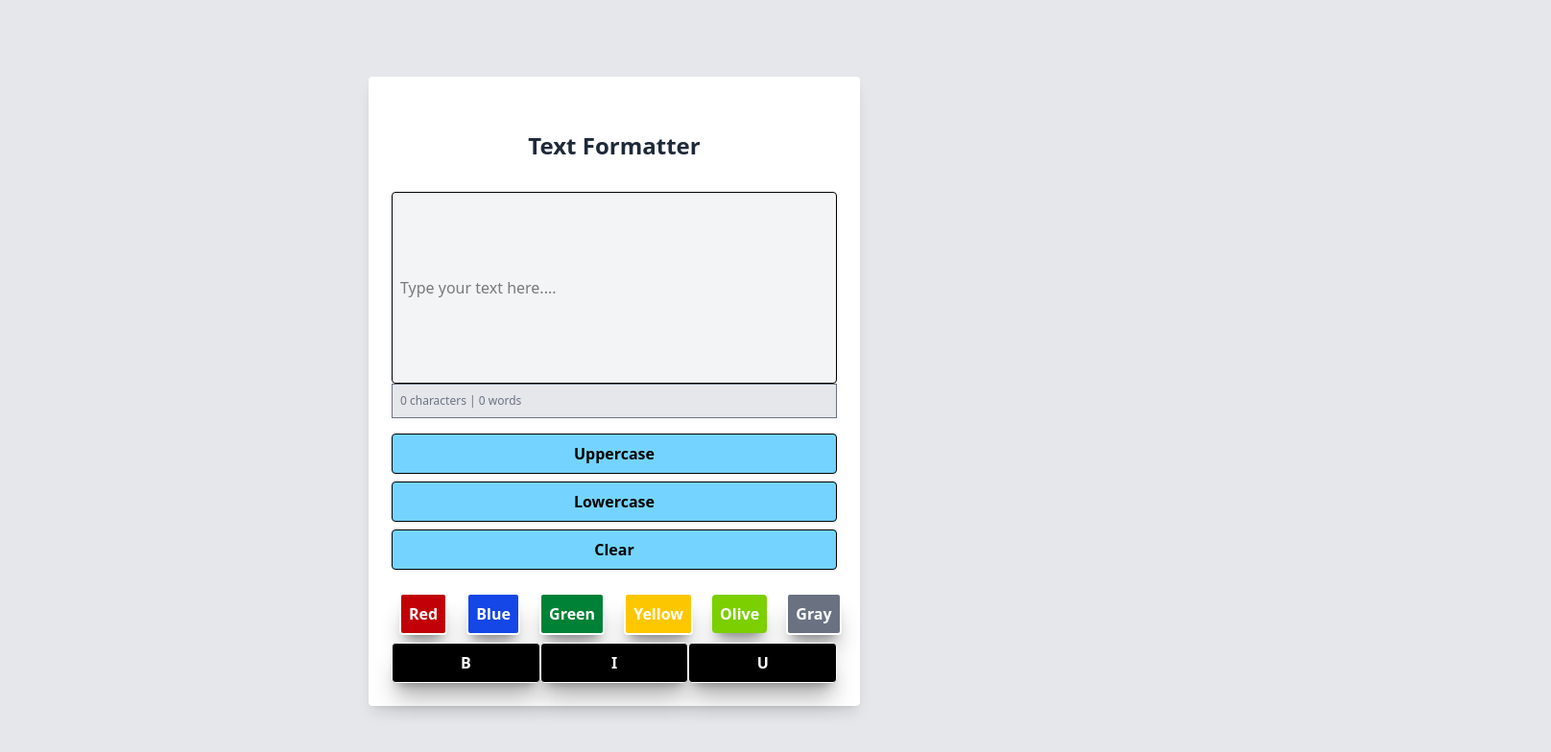
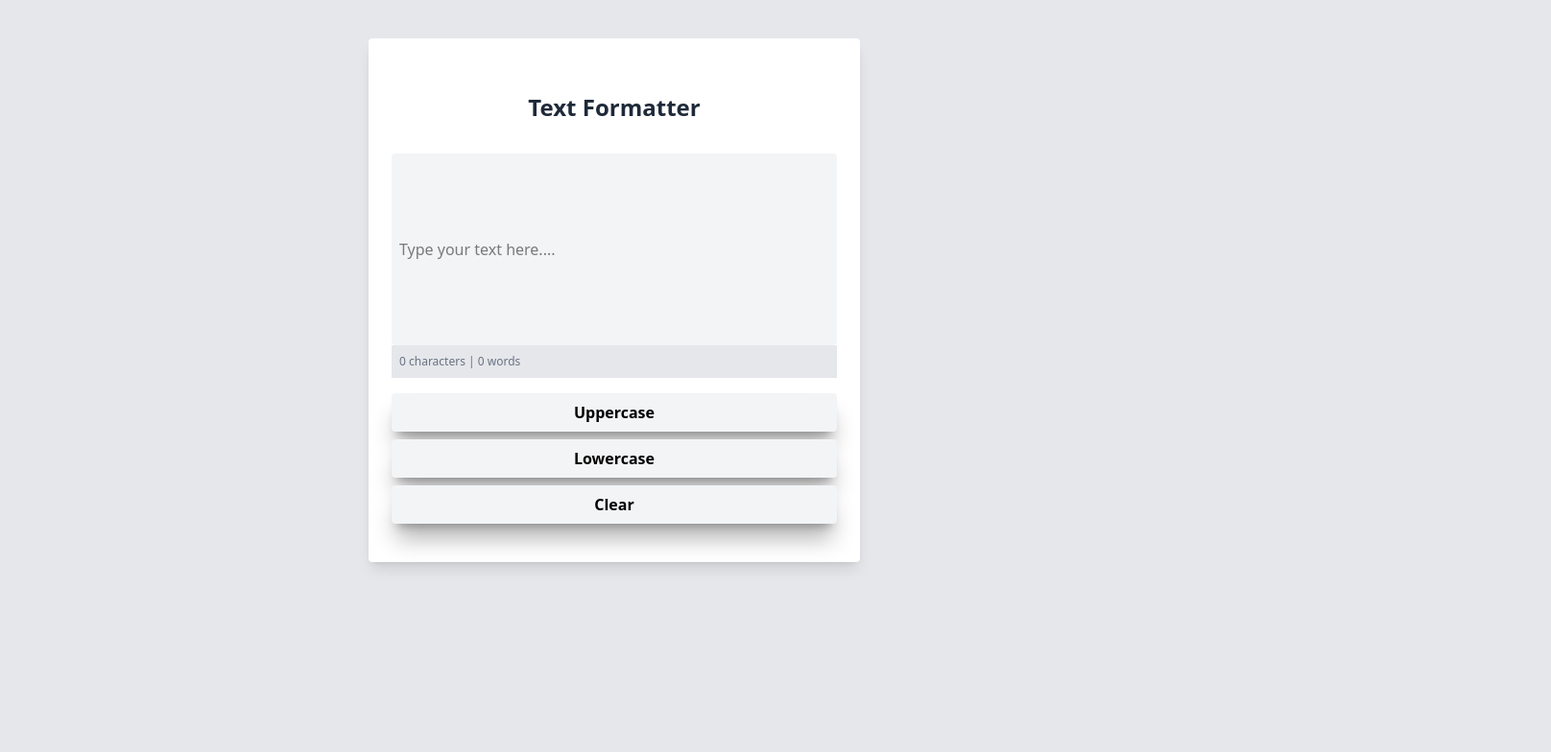
Before and after one commit to developerinshafa/js-dom-text-formatter, a website built with Vite: page index.html in a window 1280 px wide. Both pictures are taken after a click on the button "Uppercase". Shown: the whole page at 96% size, 1616 px wide, since content can reach past the window. Built offline with nearby package versions, Linux system fonts and the light colour scheme.

Commit message:
feat:js valudation add UI change

```diff
--- a/index.html
+++ b/index.html
@@ -5,41 +5,44 @@
     <!-- <link rel="icon" type="image/svg+xml" href="/vite.svg" /> -->
     <meta name="viewport" content="width=device-width, initial-scale=1.0" />
      <link href="/src/style.css" rel="stylesheet">
-    <title>text-formatter</title>
+    <title>Text Formatter</title>
   </head>
-  <body class="bg-gray-200">
-    <div class="flex justify-center items-cente mt-20 ">
-
+  <body data-new-gr-c-s-check-loaded="14.1268.0" data-gr-ext-installed="" class="bg-gray-200">
+    <div class="flex justify-center items-cente mt-10 w-full">
       <!-- text area -->
       <div class="bg-white w-full max-w-lg rounded shadow-lg p-6">
        <h1 class="text-2xl font-bold text-center text-gray-800 p-8">Text Formatter</h1>
-        <input type="text" id="textInput" placeholder="Type your text here...." class="border rounded w-full h-50 p-2 cursor-pointer bg-gray-100">
+        <input type="text" id="textArea" placeholder="Type your text here...." class="border-gray-50 rounded w-full h-50 p-2 cursor-pointer bg-gray-100">
         <div>
-          <p class="text-gray-500 dark:text-[#9eb4b7] text-xs p-2 font-medium  leading-normal bg-gray-200 border">0 characters | 0 words</p>
+          <p class="text-gray-500 dark:text-[#9eb4b7] text-xs p-2 font-medium  leading-normal bg-gray-200 border-gray-50">0 characters | 0 words</p>
         </div>
       <!-- button -->
-      <div class="grid grid-cols-1 mt-4 font-bold space-y-2 max-w-lg">
-        <button class="border p-2 cursor-pointer rounded bg-sky-300">Uppercase</button>
-        <button class="border p-2 cursor-pointer rounded bg-sky-300">Lowercase</button>
-        <button class="border p-2 cursor-pointer rounded bg-sky-300">Clear</button>
+      <div class="grid grid-cols-1 w-full mt-4 font-bold space-y-2 max-w-lg">
+        <button id="uppercaseBtn" class="border-gray-200 shadow-xl/30 p-2 rounded bg-gray-100 text-black hover:bg-gray-300 hover:text-white cursor-pointer hover:shadow-red-900">Uppercase</button>
+        <button  id="lowercaseBtn" class="border-gray-200 p-2 rounded shadow-xl/30 bg-gray-100 text-black hover:bg-gray-300 hover:text-white hover:shadow-red-900 cursor-pointer">Lowercase</button>
+        <button id="clearBtn" class=" border-gray-200 p-2 rounded shadow-xl/30 bg-gray-100 text-black hover:bg-gray-300 hover:text-white hover:shadow-red-900 cursor-pointer">Clear</button>
       </div>
       <!-- color -->
-        <div class="colorChanger w-300 pt-4 space-x-4 justify-center items-center m-2" id="colorChanged">
-          <button class="color-button border-2 shadow-xl/30 rounded p-2 bg-red-700 text-white font-bold" data-color="red">Red</button>
-          <button class="color-button border-2 shadow-xl/30 rounded p-2 bg-blue-700 text-white font-bold" data-color="Blue">Blue</button>
-          <button class="color-button border-2 shadow-xl/30 rounded p-2 bg-green-700 text-white font-bold" data-color="green">Green</button>
-          <button class="color-button border-2 shadow-xl/30 rounded p-2 bg-yellow-400 text-white font-bold" data-color="yellow">Yellow</button>
-          <button class="color-button borde2 shadow-xl/30 rounded p-2 bg-lime-500 text-white font-bold" data-color="lime">Olive</button>
-          <button class="color-button border-2 shadow-xl/30 rounded p-2 bg-gray-500 text-white font-bold" data-color="gray">Gray</button>
-      </div>
+        <!-- <div class="colorChanger w-full pt-4 space-x-4 justify-center items-center m-2 " id="colorChanged">
+          <button class="color-button border-2 shadow-xl/30 rounded p-2 bg-red-700 text-white font-bold cursor-pointer hover:bg-red-300 hover:text-black" data-color="red">Red</button>
+          <button class="color-button border-2 shadow-xl/30 rounded p-2 bg-blue-700 text-white font-bold cursor-pointer hover:bg-blue-300 hover:text-black" data-color="Blue">Blue</button>
+          <button class="color-button border-2 shadow-xl/30 rounded p-2 bg-green-700 text-white font-bold cursor-pointer hover:bg-green-300 hover:text-black" data-color="green">Green</button>
+          <button class="color-button border-2 shadow-xl/30 rounded p-2 bg-yellow-400 text-white font-bold cursor-pointer hover:bg-yellow-300 hover:text-black" data-color="yellow">Yellow</button>
+          <button class="color-button borde2 shadow-xl/30 rounded p-2 bg-lime-500 text-white font-bold cursor-pointer hover:bg-lime-300 hover:text-black" data-color="lime">Olive</button>
+          <button class="color-button border-2 shadow-xl/30 rounded p-2 bg-gray-500 text-white font-bold cursor-pointer hover:bg-gray-300 hover:text-black" data-color="gray">Gray</button>
+      </div> -->
       <!-- button -->
-       <div class="flex ">
-        <button class="border shadow-xl/30 rounded p-2 w-full bg-black text-white font-bold">B</button>
-        <button class="border shadow-xl/30 rounded p-2 w-full bg-black text-white font-bold">I</button>
-        <button class="border shadow-xl/30 rounded p-2 w-full bg-black text-white font-bold">U</button>
-       </div>
+       <!-- <div class="flex mt-8 space-x-2 w-full">
+        <button id="boldBtn" class="border-gray-200 shadow-xl/30 rounded p-2 w-full bg-gray-100 text-black font-bold cursor-pointer hover:bg-gray-300 hover:text-black">B</button>
+        <button id="italicBtn" class="border-gray-200 shadow-xl/30 rounded p-2 w-full bg-gray-100 text-black font-bold cursor-pointer hover:bg-gray-300 hover:text-black">I</button>
+        <button id="underLineBtn" class="border-gray-200 shadow-xl/30 rounded p-2 w-full bg-gray-100 text-black font-bold cursor-pointer hover:bg-gray-300 hover:text-black">U</button>
+       </div> -->
+
+       <!-- <div>
+        <div id="response"></div>
+       </div> -->
+       <h2 id="display" class="display mt-4 text-2xl font-bold text-black"></h2>
     </div>
-
 
     <script type="module" src="/src/main.js"></script>
   </body>
--- a/src/main.js
+++ b/src/main.js
@@ -0,0 +1,58 @@
+
+const textArea = document.getElementById("textArea");
+const uppercaseBtn = document.getElementById("uppercaseBtn");
+const lowercaseBtn = document.getElementById("lowercaseBtn");
+const clearBtn = document.querySelector("#clearBtn");
+const colorButtons = document.querySelectorAll(".color-button");
+const boldBtn = document.getElementById("boldBtn");
+const italicBtn = document.getElementById("ithalicBtn");
+const underLineBtn = document.getElementById("underLineBtn");
+const display = document.getElementById("display");
+
+console.log(clearBtn);
+
+uppercaseBtn.addEventListener('click', () => {
+   const storeValue = textArea.value;
+   textArea.value = storeValue.toUpperCase();
+
+});
+lowercaseBtn.addEventListener('click', () => {
+   const storeValue = textArea.value;
+   textArea.value = storeValue.toLowerCase();
+
+});
+clearBtn.addEventListener('click',() => {
+    // console.log("textArea");
+    // const storeValue = textArea.value;
+    // console.log(storeValue);
+    textArea.value = "";
+
+});
+// colorButtons.forEach(button =>{
+//     button.addEventListener('click',function (){
+//        const color = this.getAttribute('data-color');
+//        textArea.style.color = color;
+
+//     })
+// })
+// boldBtn.addEventListener('click', () => {
+//     textArea.style.fontWeight = boldBtn();
+
+// })
+
+
+// uppercaseBtn.addEventListener('click', () => {
+//     textInput.value = textInput.value.toUpperCase();
+// });
+
+// lowercaseBtn.addEventListener('click', () => {
+//     textInput.value = textInput.value.toLowerCase();
+// });
+
+// clearBtn.addEventListener('click', () => {
+//     textInput.value = textInput.value.toClear();
+// });
+
+// colourBtn.forEach('click', () => {
+//     textInput.value = textInput.value.toColour();
+// });
```
